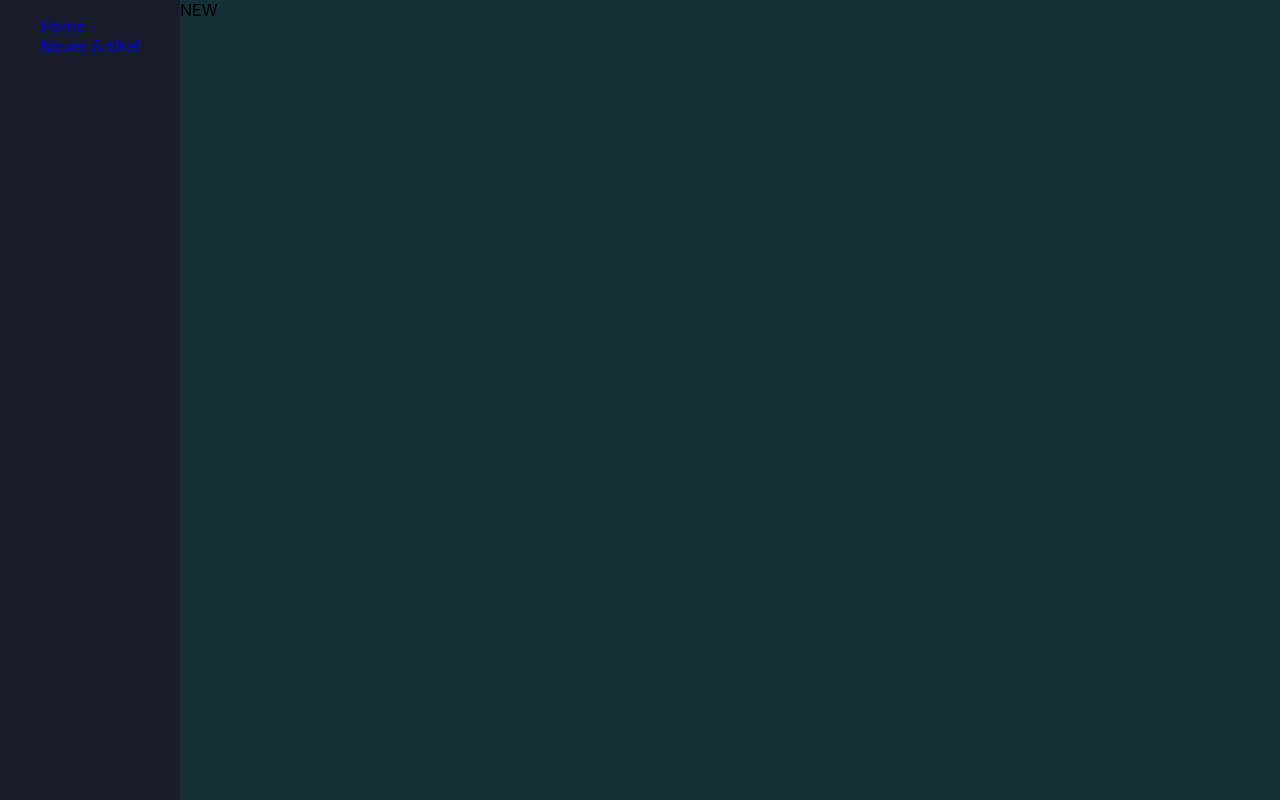
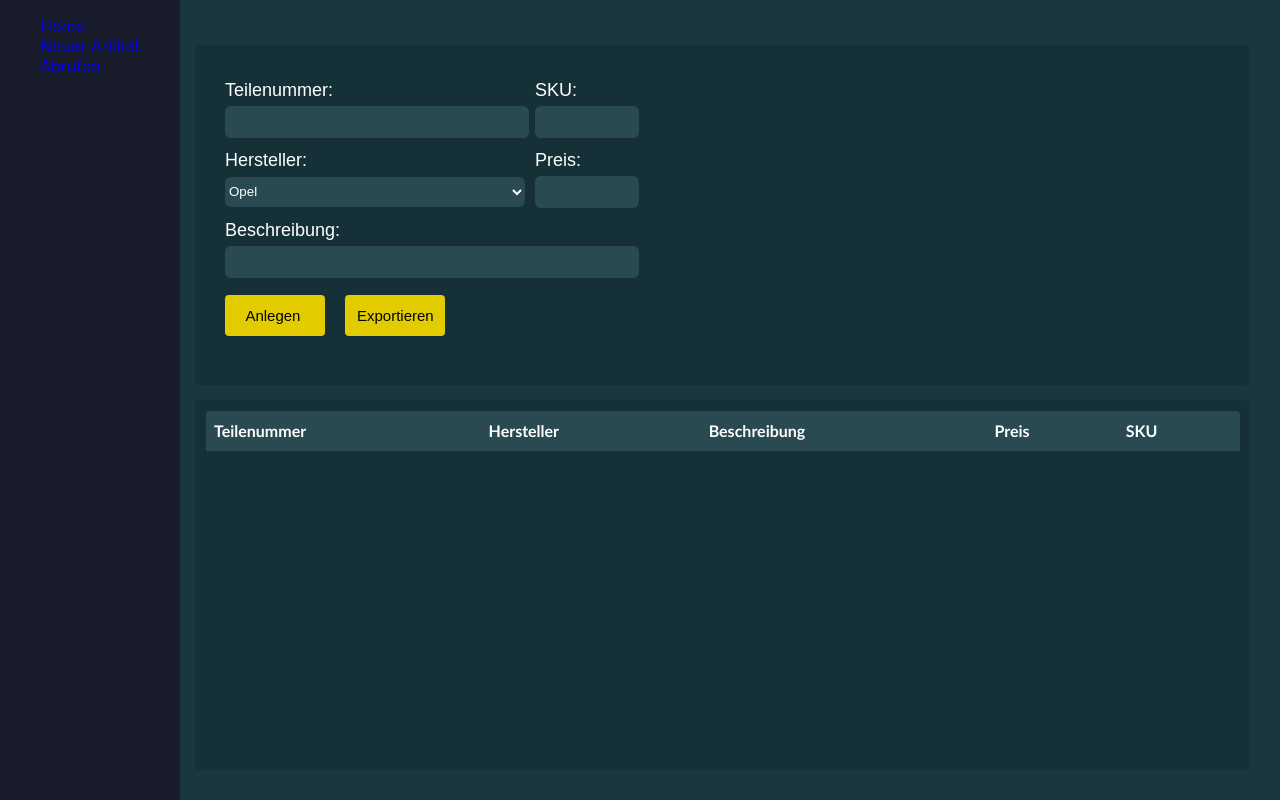
Before and after one commit to Cryptec/Initio, a React (Create React App) app: page /new in a window 1280 px wide. Built offline with nearby package versions, Linux system fonts and the light colour scheme.

Commit message:
added "neuer Artikel" screen

```diff
--- a/src/App.js
+++ b/src/App.js
@@ -11,6 +11,7 @@ import './App.css'
 import Home from './Screens/Home'
 import Login from './Screens/Login';
 import New from './Screens/AddNew';
+import Invoke from './Screens/Invoke';
 
 
 class App extends Component {
@@ -23,6 +24,7 @@ class App extends Component {
 
           <PublicRoute restricted={false} component={Home} path="/" exact />
           <PublicRoute restricted={false} component={New} path="/new" exact />
+          <PublicRoute restricted={false} component={Invoke} path="/invoke" exact />
 
         </Switch>
       </Router>
--- a/src/Components/Sidebar.js
+++ b/src/Components/Sidebar.js
@@ -33,6 +33,9 @@ class Sidebar extends Component {
                             <Link to="/new">Neuer Artikel</Link>
                         </li>
                         <li>
+                            <Link to="/invoke">Abrufen</Link>
+                        </li>
+                        <li>
 
                                 {this.state.isLogin ?
                                     <button onClick={() => this.handleLogout()}>Logout</button>
--- a/src/Screens/AddNew.js
+++ b/src/Screens/AddNew.js
@@ -3,17 +3,100 @@ import React, { Component } from 'react'
 import Sidebar from '../Components/Sidebar'
 
 import '../css/Global.css'
+import '../css/AddNew.css'
 
 class New extends Component {
 
     render() {
         return (
-            <div>
-                <Sidebar />
-                <div className="container">
-                    NEW
+<div>
+<Sidebar />
+<div className="container">
+
+    <div className="box-wrapper">
+        <div id="articles">
+
+            <form type="submit">
+
+                <div className="Teilenummer">
+                    <label>
+                    Teilenummer:
+                    <br/>
+                    <input type="text" className="teilenrinput" name="Teilenummer" id="Teilenummer" /><br /><br />
+                    </label>
                 </div>
+
+                <div className="SKU">
+                    <label>SKU:
+                    <br />
+                    <input type="text" name="SKU" className="skuinput" id="SKU" /><br /><br />
+                    </label>
+                </div>
+
+                <div className="Price">
+                    <label>
+                    Preis:
+                    <br />
+                    <input type="text" name="Price" className="priceinput" id="Price" /><br /><br />
+                    </label>
+                </div>
+
+                <div className="Hersteller">
+                  <label>
+                  Hersteller:
+                  <br />
+                      <select name="Hersteller" id="Hersteller" className="herstellerinput">
+                          <option value="Volkswagen">Volkswagen</option>
+                          <option value="Audi">Audi</option>
+                          <option value="BMW" selected="selected">BMW</option>
+                          <option value="Mercedes" selected="selected">Mercedes</option>
+                          <option value="Opel" selected="selected">Opel</option>
+                      </select>
+                  </label>
+              </div>
+
+              <div className="Beschreibung">
+                  <label>
+                  Beschreibung:
+                  <br />
+                  <input type="text" name="Beschreibung" className="beschreibunginput" id="Beschreibung" /><br /><br />
+                  </label>
+              </div>
+
+              <input  class="Eintragen-Button" type="submit" value="Anlegen "
+                       onclick="values();
+                       document.getElementById('Teilenummer').value='';
+                       document.getElementById('Beschreibung').value='';
+                       document.getElementById('Price').value='';
+                       document.getElementById('SKU').value=''; "/>
+
+                       <span id="response"></span>
+                       <button class="exportieren" onclick="exportTableToExcel('tblData')">Exportieren</button>
+
+            </form>
+
+        </div>
+
+        <div id="box3">
+            <div id="box4">
+               <table className="table" id="tblData" >
+                <thead>
+                   <tr className="tblhead">
+                      <th style={{'borderTopLeftRadius': '4px'}}>Teilenummer</th>
+                      <th>Hersteller</th>
+                      <th>Beschreibung</th>
+                      <th>Preis</th>
+                      <th style={{'borderTopRightRadius': '4px'}}>SKU</th>
+                   </tr>
+                </thead>
+               </table>
             </div>
+        </div>
+
+    </div>
+
+</div>
+</div>
         )
     }
 }
--- /dev/null
+++ b/src/Screens/Invoke.js
@@ -0,0 +1,24 @@
+import React, { Component } from 'react'
+import Sidebar from '../Components/Sidebar'
+
+import '../css/Global.css'
+
+class Invoke extends Component {
+
+
+
+    render() {
+        return (
+            <div>
+            <Sidebar />
+            <div className="container">
+                Invoke
+            </div>
+        </div>
+
+
+        );
+    }
+}
+
+export default Invoke;
--- /dev/null
+++ b/src/css/AddNew.css
@@ -0,0 +1,168 @@
+.box-wrapper {
+    height: 100vh;
+    display: flex;
+    flex-direction: column;
+    margin-right: 30px;
+    margin-left: 15px;
+    overflow: hidden;
+}
+#articles {
+    padding: 20px;
+    height: 300px;
+    margin-top: 45px;
+    line-height: 30px;
+    border-radius: 4px;
+    background-color: var(--background);
+}
+#box3 {
+    flex-grow: 1;
+    display: flex;
+    flex-direction: row;
+    border: none
+}
+#box4 {
+    flex-grow: 2;
+    padding: 10px;
+    margin-bottom: 30px;
+    margin-top: 15px;
+    border-radius: 4px;
+    background-color: var(--background);
+}
+
+.Teilenummer {
+    margin-top: 10px;
+    margin-left: 10px;
+    color: white;
+    font-size: 18px;
+    font-family: Arial, Helvetica, sans-serif;
+    position:absolute;
+    }
+.teilenrinput {
+    height: 30px;
+    width: 300px;
+    background: var(--primary);
+    border-radius: 6px;
+    border: none;
+    color: white;
+}
+
+.SKU {
+    margin-top: 10px;
+    margin-left: 320px;
+    color: white;
+    font-size: 18px;
+    font-family: Arial, Helvetica, sans-serif;
+    position:absolute;
+    }
+.skuinput {
+    height: 30px;
+    width: 100px;
+    background: var(--primary);
+    border-radius: 6px;
+    border: none;
+    color: white;
+}
+
+.Price {
+    margin-top: 80px;
+    margin-left: 320px;
+    color: white;
+    font-size: 18px;
+    font-family: Arial, Helvetica, sans-serif;
+    position:absolute;
+    }
+.priceinput {
+    height: 30px;
+    width: 100px;
+    background: var(--primary);
+    border-radius: 6px;
+    border: none;
+    color: white;
+}
+
+.Hersteller {
+    margin-top:80px;
+    margin-left: 10px;
+    font-size: 18px;
+    color: white;
+    font-family: Arial, Helvetica, sans-serif;
+    position:absolute;
+  }
+.herstellerinput {
+    height: 30px;
+    width: 300px;
+    background: var(--primary);
+    border-radius: 6px;
+    border: none;
+    color: white;
+}
+
+.Beschreibung {
+    margin-top: 150px;
+    margin-left: 10px;
+    margin-right: 12%;
+    font-size: 18px;
+    color: white;
+    font-family: Arial, Helvetica, sans-serif;
+    position: absolute;
+  }
+.beschreibunginput {
+    height: 30px;
+    width: 410px;
+    background: var(--primary);
+    border-radius: 6px;
+    border: none;
+    color: white;
+}
+
+
+#tblData {
+    font-family: "Trebuchet MS", Arial, Helvetica, sans-serif;
+    border-collapse: collapse;
+    width: 100%;
+    color: white;
+  }
+
+  #tblData td, #tblData th {
+    border: 1px solid transparent;
+    padding: 8px;
+  }
+
+  #tblData tr:nth-child(even){background-color: #1A373E;}
+
+  #tblData tr:hover {background-color: #2A4A51;}
+
+  #tblData th {
+    padding-top: 10px;
+    padding-bottom: 10px;
+    text-align: left;
+    background-color: #2A4A51;
+    color: white;
+  }
+
+  .Eintragen-Button {
+    background-color: var(--button);
+    border: none;
+    color: rgb(0, 0, 0);
+    width:100px;
+    margin-left: 10px;
+    margin-top:230px;
+    padding: 12px 12px;
+    text-align: center;
+    font-size: 15px;
+    cursor: pointer;
+    border-radius: 4px
+    }
+    .exportieren {
+    background-color: var(--button);
+    border: none;
+    color: rgb(0, 0, 0);
+    width:100px;
+    margin-left: 20px;
+    margin-top:230px;
+    padding: 12px 12px;
+    text-align: center;
+    font-size: 15px;
+    cursor: pointer;
+    border-radius: 4px
+    }
--- a/src/css/Global.css
+++ b/src/css/Global.css
@@ -1,5 +1,5 @@
 .container {
     margin-left: var(--sidebar-width);
-    background-color: var(--background);
+    background-color: var(--background-global);
     height: 100vh;
 }
--- a/src/index.css
+++ b/src/index.css
@@ -1,7 +1,9 @@
 :root {
   --secondary: #181C2B;
   --background: #153037;
-  --primary: #153037;
+  --primary: #2A4A51;
+  --background-global: #1A373E;
+  --button: #e2cc00;
 
   --box-shadow: 0 4px 8px 0 rgba(0, 0, 0, 0.2), 0 6px 20px 0 rgba(0, 0, 0, 0.19);
   --transition: all ease-in-out 300ms;
@@ -20,6 +22,14 @@
    color: var(--primary);
 }
 
+.background-global {
+   color: var(--background-global)
+}
+
+.button {
+  color: var(--button);
+}
+
 body {
   margin: 0;
   font-family: -apple-system, BlinkMacSystemFont, 'Segoe UI', 'Roboto', 'Oxygen',
```
